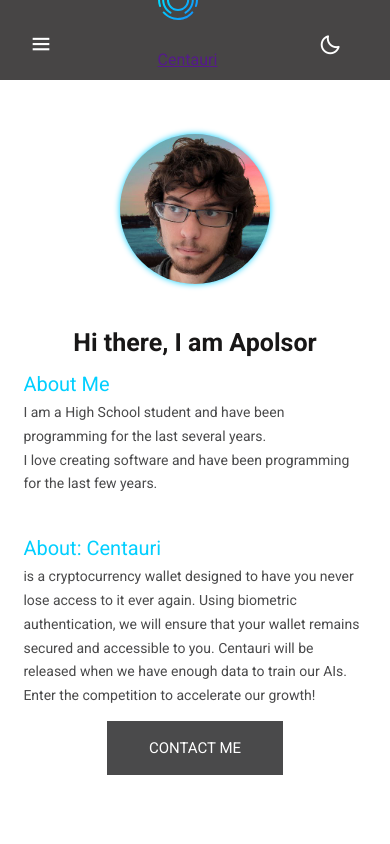
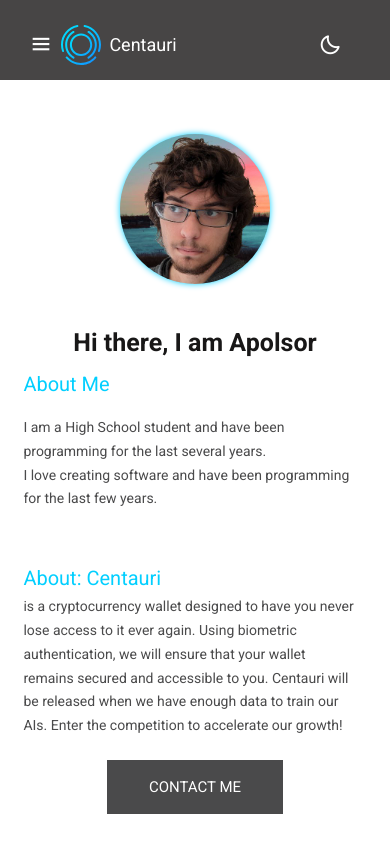
Before and after one commit to Abdo-Elkateb/Personal-Website-for-client, a plain HTML site: page index.html in a window 390 px wide. Shown: the top 844 px of the page. Drawn offline with nearby package versions, Linux system fonts and the light colour scheme.

Commit message:
fix the logo

```diff
--- a/css/responsive.css
+++ b/css/responsive.css
@@ -141,6 +141,26 @@
 
 /* 790px */
 @media screen and (max-width:790px) {
+        .ber_logo   {
+     display: inline;
+position: absolute;
+line-height: 80px;
+left: 38px;
+top: -10px;
+}
+
+    .ber_logo img  {
+    margin-top: 35px;
+}
+.ber_logo a  {
+color: #fff;
+position: absolute;
+line-height: 80px;
+text-decoration: none;
+top: 7px;
+left: 48px;
+font-size: 18px;
+}
     .header-main {
         display: grid;
         grid-template-columns: 1fr;
--- a/css/style.css
+++ b/css/style.css
@@ -126,7 +126,23 @@ nav .nav-ber .logo {
 
 
 }
-
+.ber_logo {
+    display: inline;
+    position: relative;
+    line-height: 80px;
+}
+.ber_logo img  {
+    margin-top: 35px;
+}
+.ber_logo a  {
+color: #fff;
+position: absolute;
+line-height: 80px;
+text-decoration: none;
+top: 7px;
+left: 48px;
+font-size: 18px;
+}
 nav .nav-ber .menu .nav-links {
     display: flex;
     align-items: center;
@@ -244,14 +260,11 @@ nav .nav-ber .darklight-x .dark_light {
 
 
 .header-main  p {
-    font-size: 19px;
-    font-weight: 500;
+font-size: 16px;
+font-weight: 300;
 color: #4a4a4b;
-    line-height: 1.6;
-    margin-bottom: 0px !important;
-    margin-top: 5px !important;
-    padding-bottom: 10px;
-    /* text-align: start; */
+max-width: 97%;
+line-height: 2;
 }
 
 .header-main a {
@@ -350,15 +363,26 @@ width: 200px */
     position: relative;
 }
 
-.about .about-main-skils .about_experience img {
+.about .about-main-skils .about_experience .about__img {
 position: absolute;
 width: 60px;
 height: 60px;
-    top: 32px;
-    left: 173px;
+top: 20px;
+left: 164px;
 border-radius: 50%;
 filter: drop-shadow(0 0 .2rem rgb(5, 204, 204));
 object-fit: cover;
+}
+.about .about-main-skils .about__img_2 {
+ position: absolute;
+ margin-left: 14px;
+width: 60px;
+height: 60px;
+top: 23px;
+border-radius: 50%;
+filter: drop-shadow(0 0 .2rem rgb(5, 204, 204));
+object-fit: cover;
+
 }
 
 
```
Also changed, not shown: index.html (line endings or trailing spaces). Lines whose indentation alone changed are shown as unchanged.
